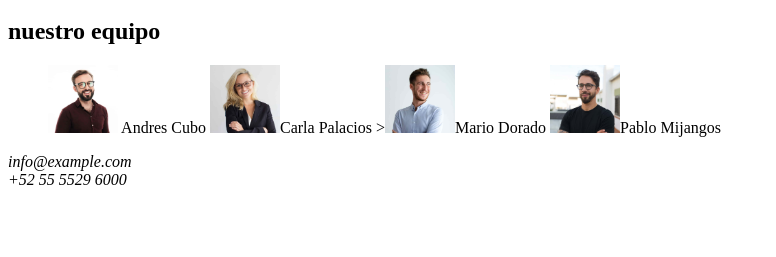
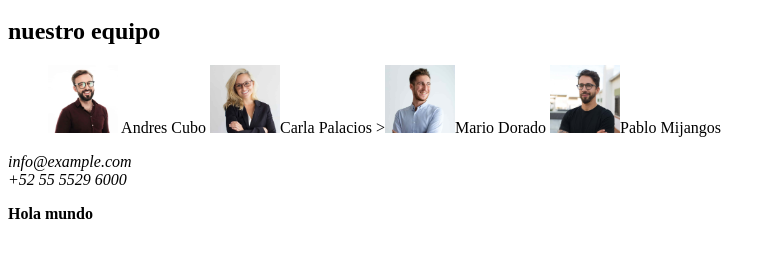
Before and after one commit to Diana1989-c/goit-markup-hw-01, a plain HTML site: page index.html in a window 1280 px wide. Shown: the part 237-494 px from the top of the page, without its empty margins (0-776 px from the left). Drawn offline with Linux system fonts and the light colour scheme.

Commit message:
modified:   css/styles.css 	modified:   index.html

```diff
--- a/css/styles.css
+++ b/css/styles.css
@@ -0,0 +1,3 @@
+.frases {
+
+}
--- a/index.html
+++ b/index.html
@@ -28,6 +28,14 @@
     <address>info@example.com</address>
     <address> +52 55 5529 6000</address>
 
+    <div class="frases">
+      <p>
+        <b>
+          Hola mundo
+        </b>
+      </p>
+    </div>
+
   <main>
   </main>
 
```
